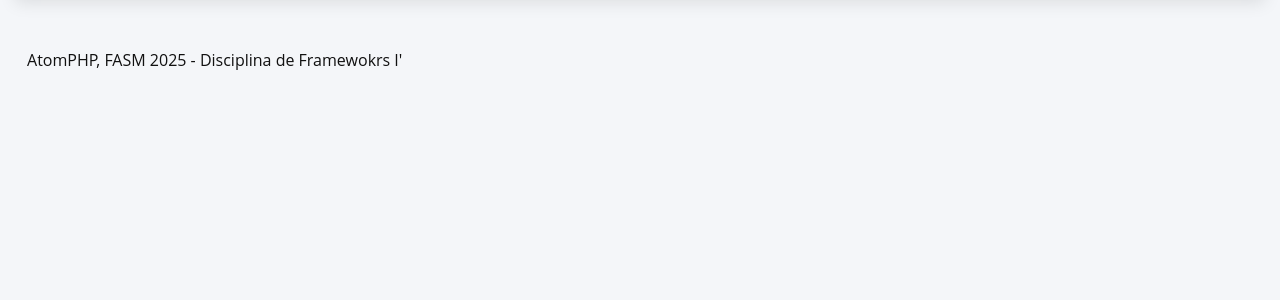
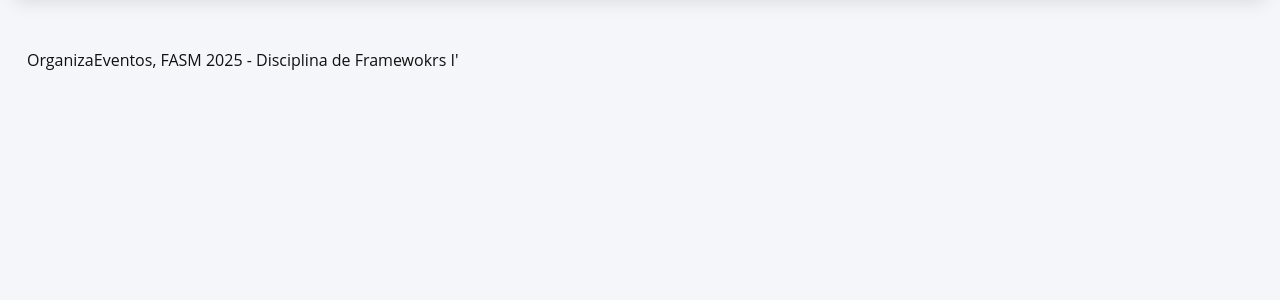
Before and after one commit to Wesley-100/OrganizaEvento, a PHP site: template app/View/comuns/rodape.php in a window 1280 px wide. Shown: the part 89-389 px from the top of the page. Run offline with PHP 8.4, Linux system fonts and the light colour scheme; the template is opened without the code that fills it, so the values that code supplies are empty.

Commit message:
Ajuste de cabeçalho e rodapé

```diff
--- a/app/View/comuns/cabecalho.php
+++ b/app/View/comuns/cabecalho.php
@@ -14,7 +14,7 @@ $nivelUsuario = (int)Session::get("userNivel");
         <meta name="description" content="AtomPHP, microframework">
         <meta name="autho" content="Aldecir fonseca">
 
-        <title>AtomPHP | FASM 2025</title>
+        <title>OrganizaEventos | FASM 2025</title>
 
         <link href="<?= baseUrl() ?>assets/img/organiza-icone.png" rel="icon" type="image/png">
 
--- a/app/View/comuns/rodape.php
+++ b/app/View/comuns/rodape.php
@@ -1,6 +1,6 @@
         </main>
         <footer class="container-fluid mt-5">
-            AtomPHP, FASM 2025 - Disciplina de Framewokrs I'
+            OrganizaEventos, FASM 2025 - Disciplina de Framewokrs I'
         </footer>
     </body>
 </html>
```
